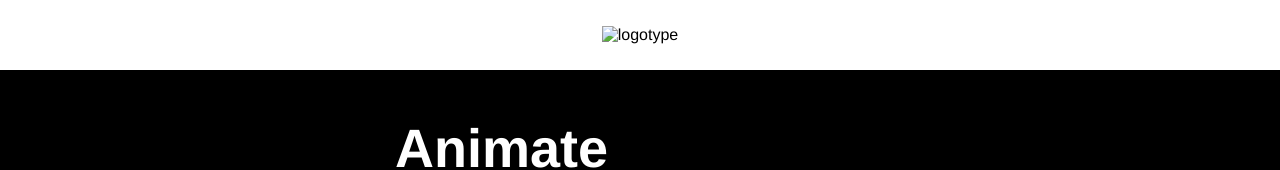
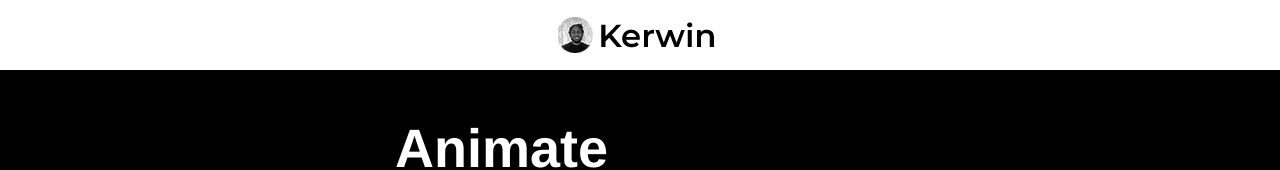
Before and after one commit to Kerwindows/css-special-effects-project, a plain HTML site: page index.html in a window 1280 px wide. Shown: the top 170 px of the page. Drawn offline with Linux system fonts and the light colour scheme.

Commit message:
added logo

```diff
--- a/index.html
+++ b/index.html
@@ -10,7 +10,7 @@
 <body>
   <header class="header">
     <div class="header__wrapper">
-      <img src="https://code.s3.yandex.net/web-code/logo-black-small-eng.png" alt="logotype" class="logo">
+      <img src="img/logo-black-small-eng.png" alt="logotype" class="logo">
     </div>
   </header>
   <section class="cards">
```
Also changed, not shown: img/logo-black-small-eng.png (added).
